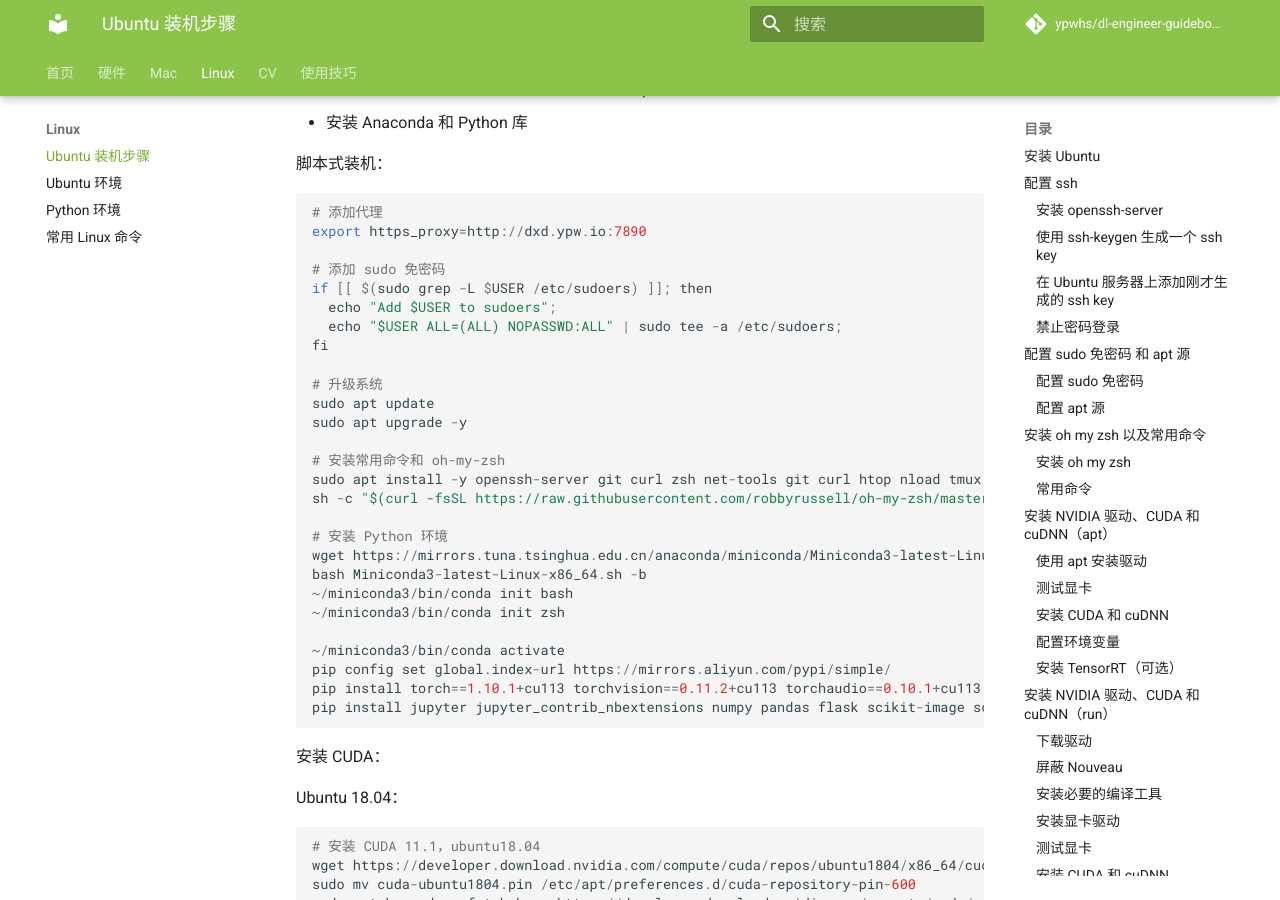
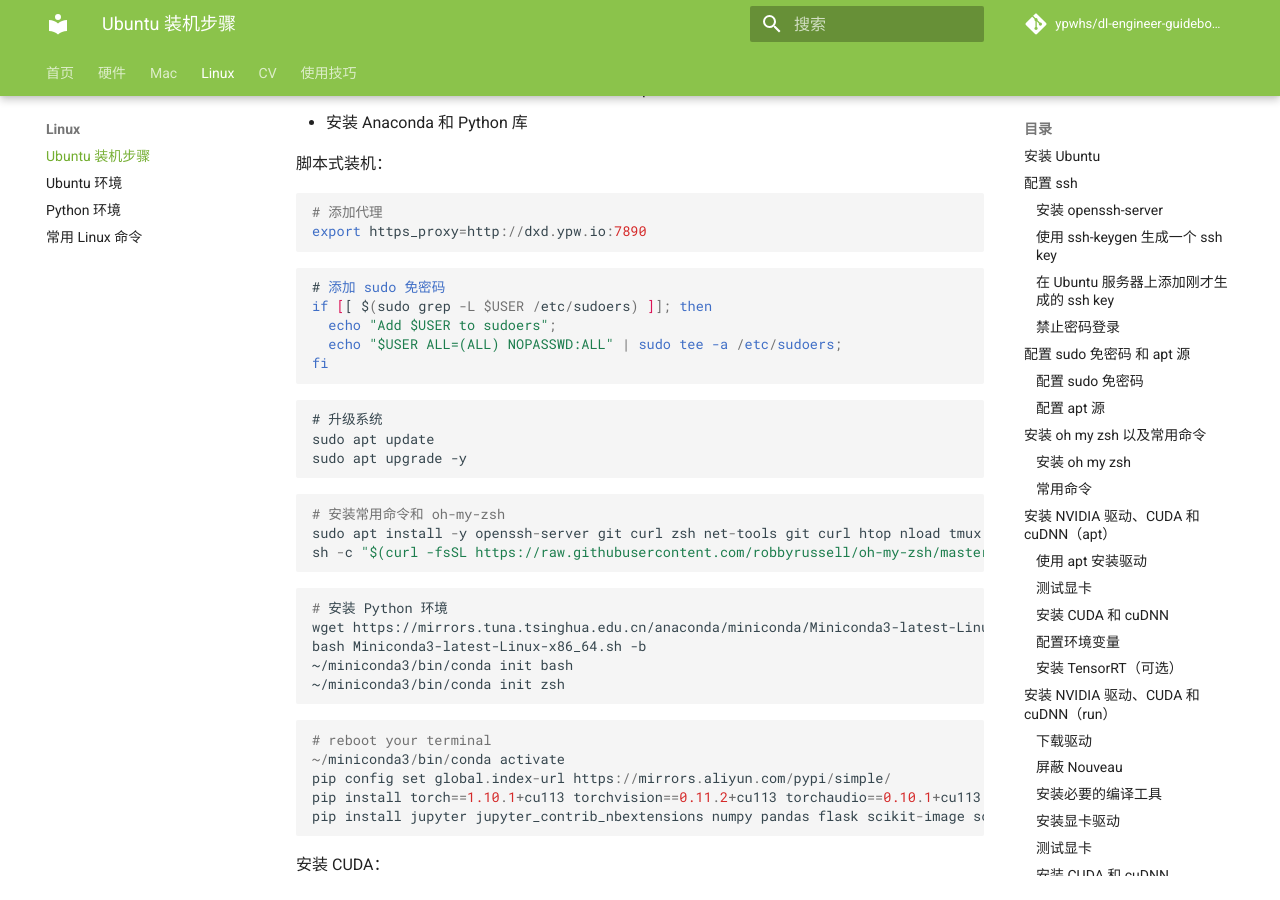
Before and after one commit to ypwhs/dl-engineer-guidebook, an MkDocs documentation site: the page built from docs/ubuntu-install-guide.md, in a window 1280 px wide and 900 px high, scrolled down 286 px. Built offline with MkDocs 1.6.1 and Material for MkDocs 9.7.7, drawn with Linux system fonts in a browser that asks for light colours; comment, search, counter and statistics services are not loaded.

Commit message:
Update ubuntu-install-guide.md (#29)

````diff
--- a/docs/ubuntu-install-guide.md
+++ b/docs/ubuntu-install-guide.md
@@ -12,27 +12,38 @@
 ```
 # 添加代理
 export https_proxy=http://dxd.ypw.io:7890
+```
 
+```
 # 添加 sudo 免密码
 if [[ $(sudo grep -L $USER /etc/sudoers) ]]; then
   echo "Add $USER to sudoers";
   echo "$USER ALL=(ALL) NOPASSWD:ALL" | sudo tee -a /etc/sudoers;
 fi
+```
 
+```
 # 升级系统
 sudo apt update
 sudo apt upgrade -y
+```
 
+```
 # 安装常用命令和 oh-my-zsh
 sudo apt install -y openssh-server git curl zsh net-tools git curl htop nload tmux screen aria2 graphviz aptitude tree iotop
 sh -c "$(curl -fsSL https://raw.githubusercontent.com/robbyrussell/oh-my-zsh/master/tools/install.sh)"
+```
 
+```
 # 安装 Python 环境
 wget https://mirrors.tuna.tsinghua.edu.cn/anaconda/miniconda/Miniconda3-latest-Linux-x86_64.sh
 bash Miniconda3-latest-Linux-x86_64.sh -b
 ~/miniconda3/bin/conda init bash
 ~/miniconda3/bin/conda init zsh
+```
 
+```
+# reboot your terminal
 ~/miniconda3/bin/conda activate
 pip config set global.index-url https://mirrors.aliyun.com/pypi/simple/
 pip install torch==1.10.1+cu113 torchvision==0.11.2+cu113 torchaudio==0.10.1+cu113 -f https://download.pytorch.org/whl/cu113/torch_stable.html
````
